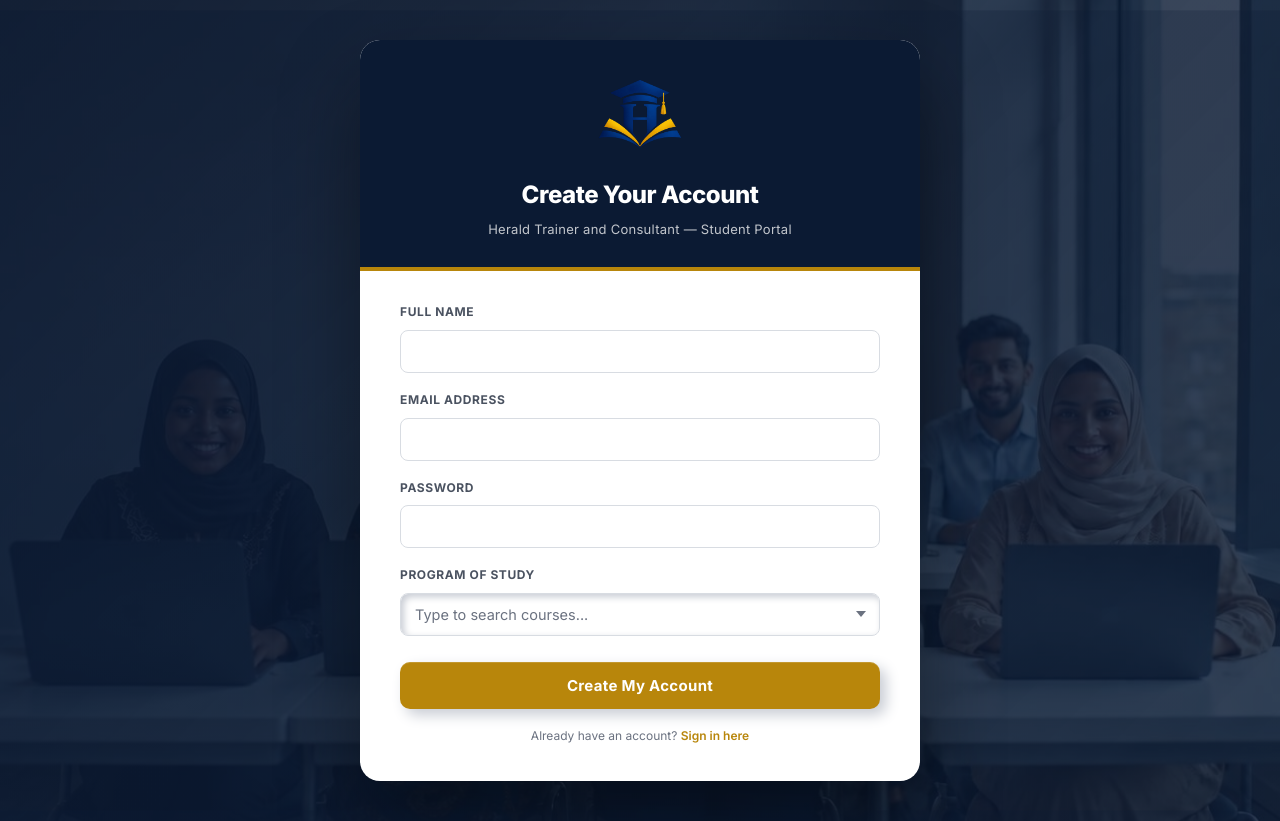
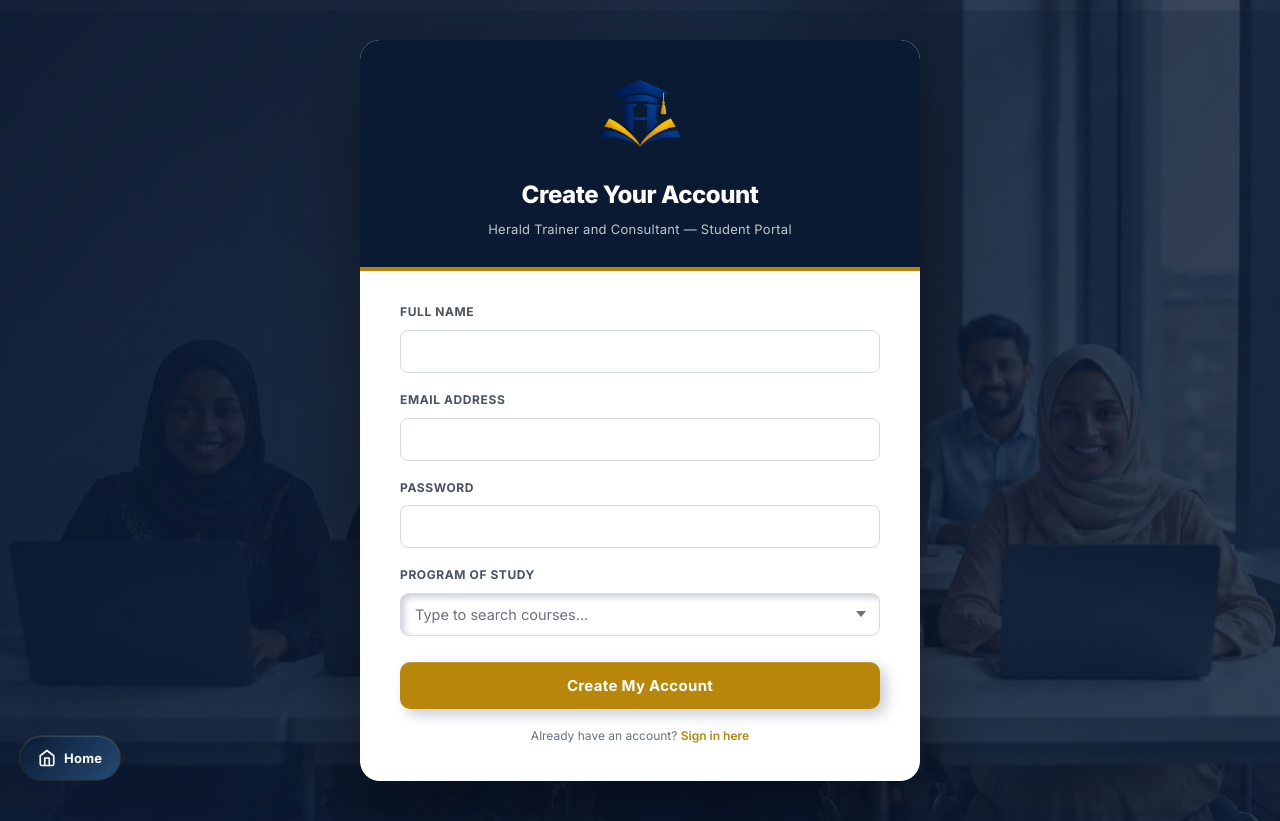
Before and after one commit to sido4565/herald-portal, a website: page public/register.html in a window 1280 px wide. Drawn offline with Linux system fonts and the light colour scheme; no server answers.

Commit message:
feat: global Home button on all pages except welcome

```diff
--- /dev/null
+++ b/public/home-button.js
@@ -0,0 +1,29 @@
+// home-button.js
+// Automatically adds a floating "Home" button on every page except welcome.html
+(function () {
+  'use strict';
+
+  var path = (window.location.pathname || '').toLowerCase();
+  if (path.endsWith('/welcome.html') || path.endsWith('welcome.html')) return;
+  if (document.querySelector('.home-fab')) return;
+
+  function inject() {
+    var btn = document.createElement('a');
+    btn.className = 'home-fab';
+    btn.href = 'welcome.html';
+    btn.setAttribute('aria-label', 'Return to home page');
+    btn.innerHTML =
+      '<svg viewBox="0 0 24 24" fill="none" stroke="currentColor" stroke-width="2.2" stroke-linecap="round" stroke-linejoin="round">' +
+        '<path d="M3 9l9-7 9 7v11a2 2 0 0 1-2 2H5a2 2 0 0 1-2-2z"/>' +
+        '<polyline points="9 22 9 12 15 12 15 22"/>' +
+      '</svg>' +
+      '<span class="home-label">Home</span>';
+    document.body.appendChild(btn);
+  }
+
+  if (document.readyState === 'loading') {
+    document.addEventListener('DOMContentLoaded', inject);
+  } else {
+    inject();
+  }
+})();
--- a/public/register.html
+++ b/public/register.html
@@ -548,5 +548,6 @@
       }
     })();
   </script>
+  <script src="home-button.js"></script>
 </body>
 </html>
--- a/public/style.css
+++ b/public/style.css
@@ -1489,3 +1489,115 @@ body.dark .stat-num {
 .material-unlocked {
   border-left: 3px solid var(--success);
 }
+
+/* ===================================================================
+   GLOBAL HOME BUTTON
+   Floating "Return to Home" button on all pages except welcome.html
+   =================================================================== */
+.home-fab {
+  position: fixed;
+  left: 20px;
+  bottom: 20px;
+  z-index: 90;
+  display: inline-flex;
+  align-items: center;
+  gap: 8px;
+  padding: 12px 18px;
+  background: linear-gradient(135deg, #0b1a33, #244c74);
+  color: #ffffff;
+  border: none;
+  border-radius: 999px;
+  font-size: 13px;
+  font-weight: 700;
+  font-family: inherit;
+  letter-spacing: 0.02em;
+  cursor: pointer;
+  text-decoration: none;
+  box-shadow:
+    0 8px 24px rgba(11, 26, 51, 0.35),
+    inset 0 1px 0 rgba(255, 255, 255, 0.15),
+    0 0 0 1px rgba(184, 134, 11, 0.2);
+  transition: all 0.25s cubic-bezier(0.4, 0, 0.2, 1);
+  opacity: 0;
+  transform: translateY(20px);
+  animation: homeFabIn 0.4s cubic-bezier(0.4, 0, 0.2, 1) 0.2s forwards;
+}
+
+@keyframes homeFabIn {
+  to {
+    opacity: 1;
+    transform: translateY(0);
+  }
+}
+
+.home-fab:hover {
+  background: linear-gradient(135deg, #244c74, #2f5f8c);
+  transform: translateY(-3px);
+  box-shadow:
+    0 12px 32px rgba(11, 26, 51, 0.4),
+    inset 0 1px 0 rgba(255, 255, 255, 0.2),
+    0 0 0 2px rgba(184, 134, 11, 0.5);
+  text-decoration: none;
+  color: #ffffff;
+}
+
+.home-fab:active {
+  transform: translateY(-1px);
+}
+
+.home-fab svg {
+  width: 18px;
+  height: 18px;
+  flex-shrink: 0;
+  transition: transform 0.25s;
+}
+
+.home-fab:hover svg {
+  transform: scale(1.15);
+}
+
+.home-fab .home-label {
+  display: inline-block;
+  max-width: 100px;
+  overflow: hidden;
+  white-space: nowrap;
+  transition: max-width 0.3s, margin 0.3s;
+}
+
+.home-fab:hover .home-label {
+  max-width: 120px;
+}
+
+/* Dark mode */
+body.dark .home-fab {
+  background: linear-gradient(135deg, #1e293b, #334155);
+  box-shadow:
+    0 8px 24px rgba(0, 0, 0, 0.4),
+    inset 0 1px 0 rgba(255, 255, 255, 0.08),
+    0 0 0 1px rgba(184, 134, 11, 0.3);
+}
+body.dark .home-fab:hover {
+  background: linear-gradient(135deg, #334155, #475569);
+  box-shadow:
+    0 12px 32px rgba(0, 0, 0, 0.5),
+    inset 0 1px 0 rgba(255, 255, 255, 0.1),
+    0 0 0 2px rgba(230, 184, 76, 0.6);
+}
+
+/* Mobile — icon only to save space */
+@media (max-width: 640px) {
+  .home-fab {
+    left: 14px;
+    bottom: 14px;
+    padding: 12px;
+  }
+  .home-fab .home-label {
+    display: none;
+  }
+  .home-fab svg {
+    width: 20px;
+    height: 20px;
+  }
+}
+
+/* When back-to-top is also visible, they don't overlap (left vs right) */
```
Also changed, not shown: public/admin-dashboard.html (+1 -0 lines), public/admin-login.html (+1 -0 lines), public/dashboard.html (+1 -0 lines), public/lecturer-dashboard.html (+1 -0 lines), public/lecturer-login.html (+1 -0 lines), public/lecturer-register.html (+1 -0 lines), public/login.html (+1 -0 lines).
